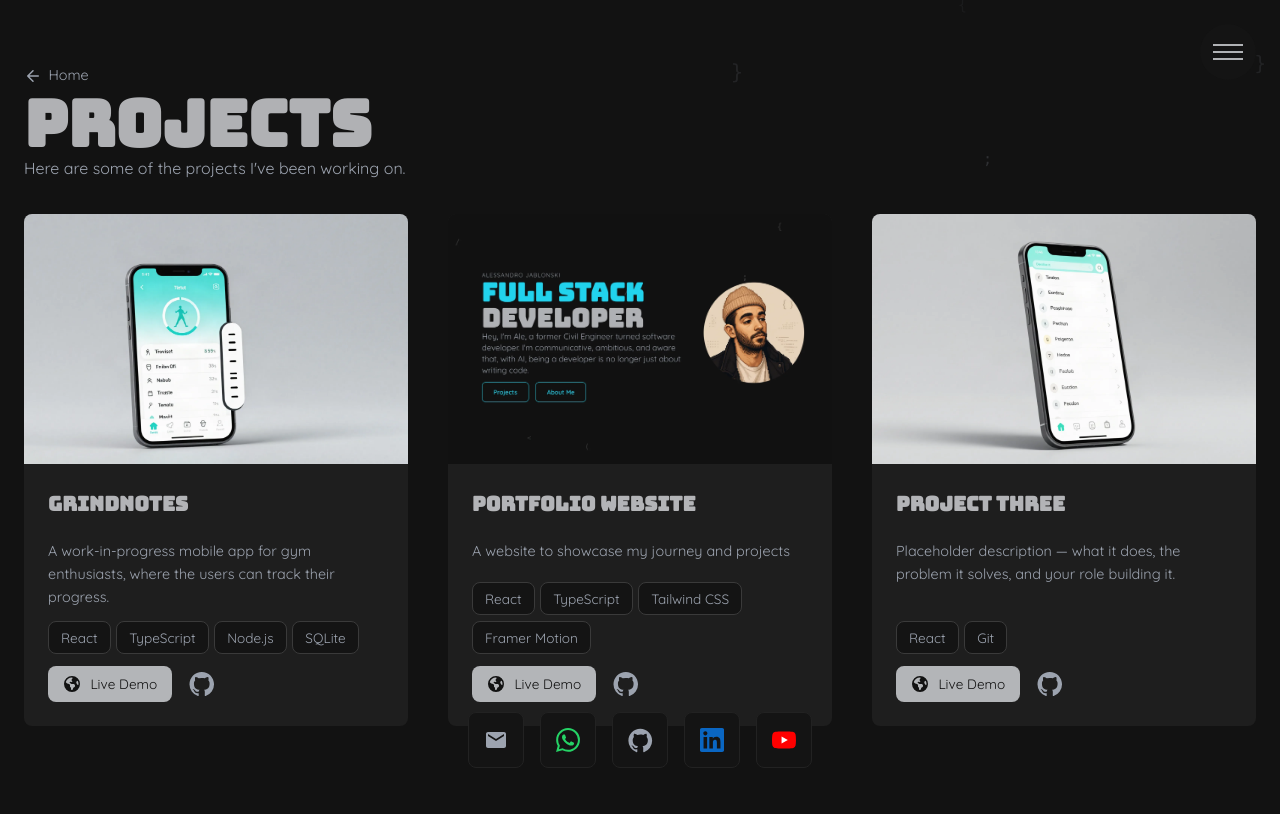
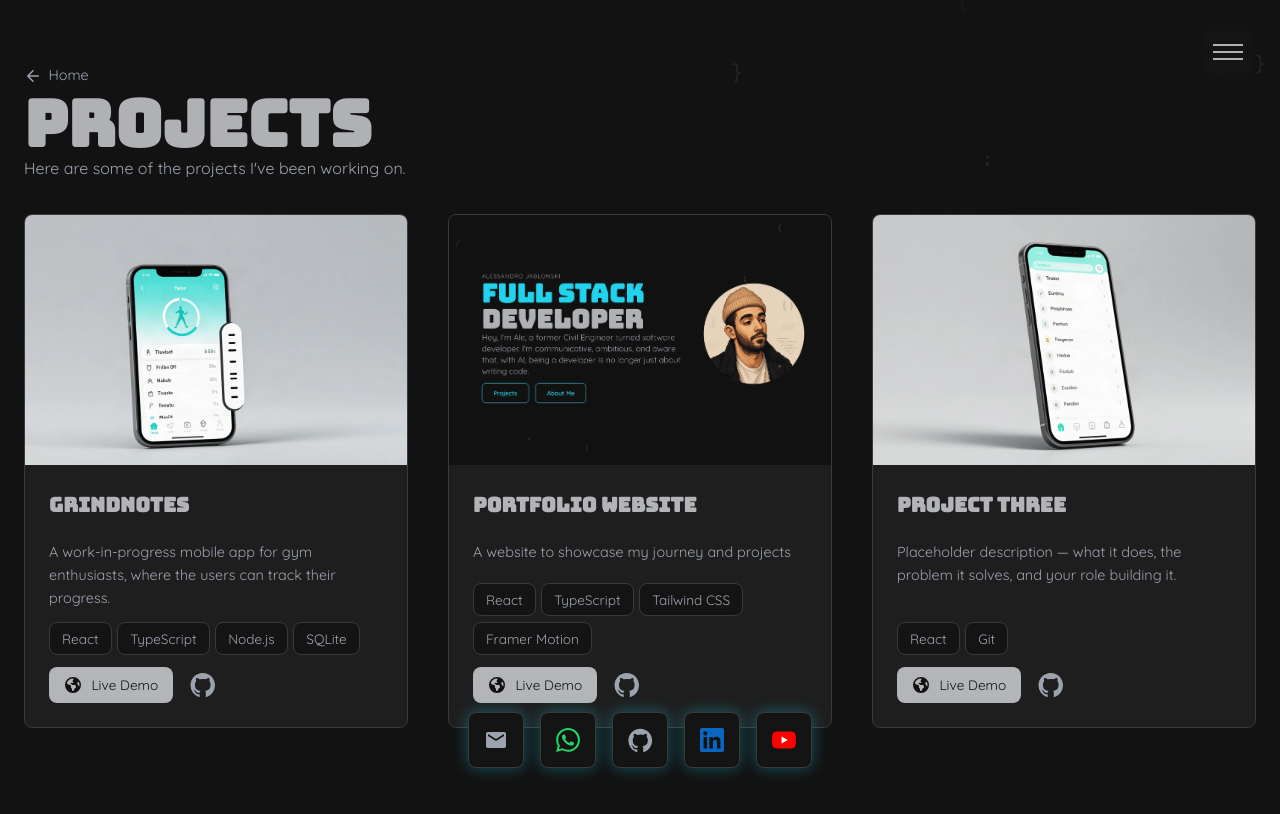
Before and after one commit to ale2502/portfolio-website, a React (Vite) app: page /projects in a window 1280 px wide. Shown: the top 814 px of the page. Built offline with nearby package versions, Linux system fonts and the light colour scheme.

Commit message:
Add persistent cyan glow to contact dock and match card/dock border color

```diff
--- a/src/index.css
+++ b/src/index.css
@@ -405,6 +405,7 @@ main {
 
 .project-card {
   background: var(--surface-hover);
+  border: 1px solid #3a3a3a;
   border-radius: var(--radius);
   overflow: hidden;
   display: flex;
@@ -559,8 +560,9 @@ main {
   height: 56px;
   border-radius: var(--radius);
   background: var(--surface);
-  border: 1px solid var(--border);
+  border: 1px solid #3a3a3a;
   color: var(--text-muted);
+  box-shadow: 0 0 15px rgba(34, 211, 238, 0.35);
   transition:
     border-color 0.2s ease,
     color 0.2s ease;
```
